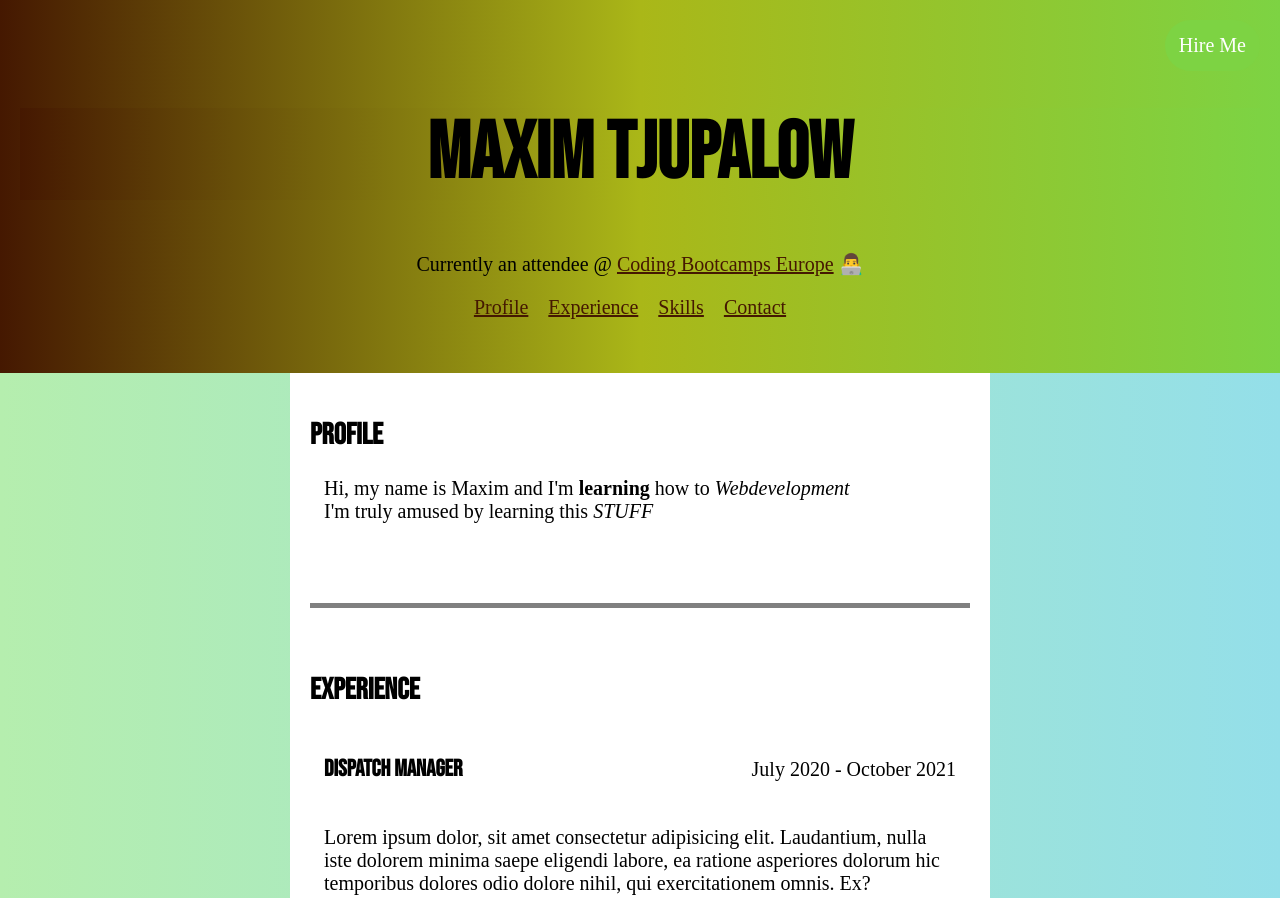
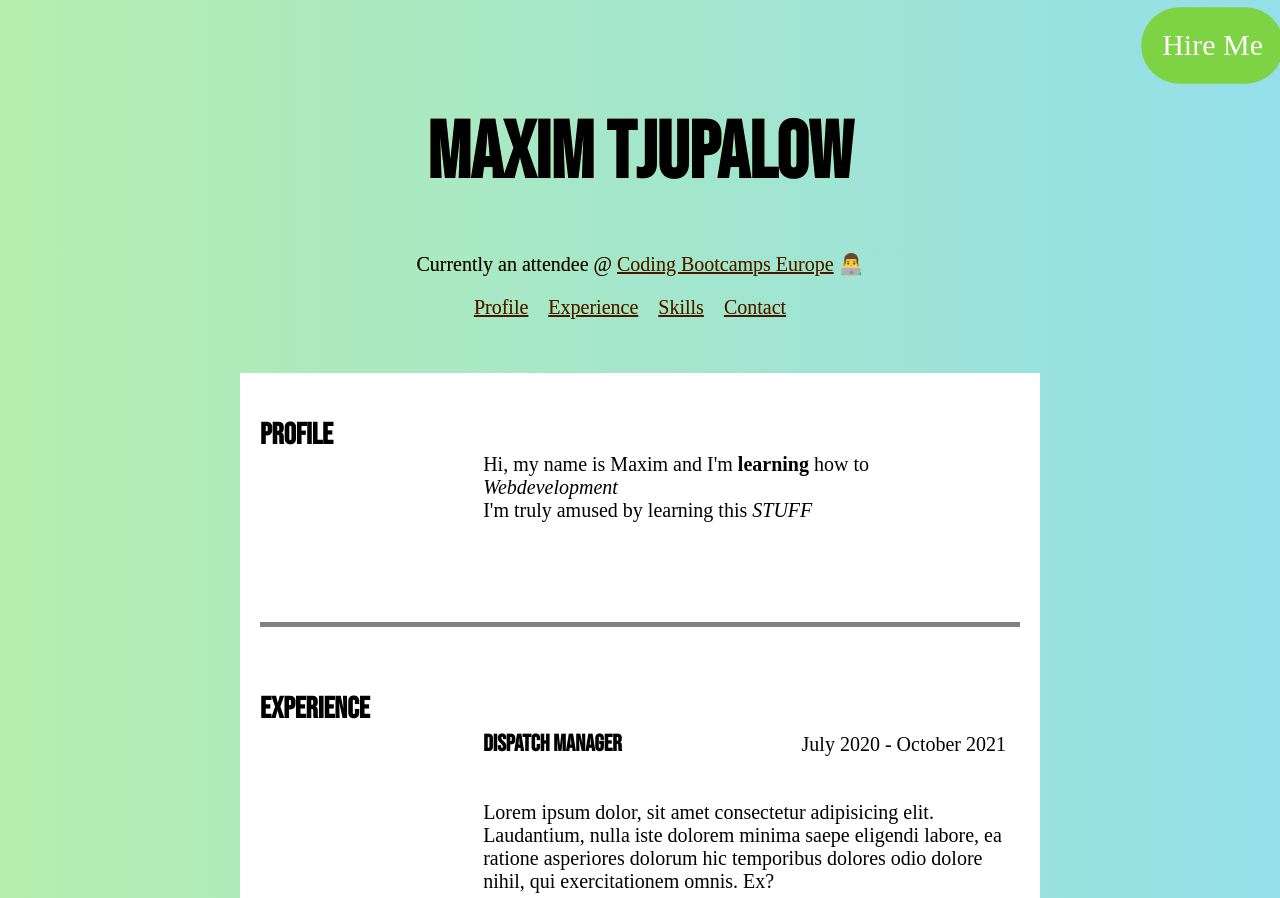
Before and after one commit to codingMaxim/CV, a plain HTML site: page index.html in a window 1280 px wide. Shown: the top 898 px of the page. Drawn offline with nearby package versions, Linux system fonts and the light colour scheme; a web font is replaced by a local one.

Commit message:
cleaned code, added grid

```diff
--- a/index.html
+++ b/index.html
@@ -18,9 +18,7 @@
 <body>
     <header id="header" class="site-header">
         <div class="heading-group">
-            <div class="transition-heading">
             <h1 class="main-heading">Maxim Tjupalow</h1>
-            </div>
             <p class="profession">Currently an attendee @ <a href="https://www.coding-bootcamps.eu/">Coding
                     Bootcamps
                     Europe</a>
@@ -35,17 +33,19 @@
         </nav>
         <aside class="hire-me">Hire Me</aside>
     </header>
+
     <main class="site-main">
-        <article id="profile">
+        <article class="main-article" id="profile">
             <h2 class="heading-offset">Profile</h2>
-            <p>
+            <p class="main-article-content">
                 Hi, my name is Maxim and I'm <strong>learning</strong> how to <em>Webdevelopment</em><br>
                 I'm truly amused by learning this <i>STUFF</i>
             </p>
         </article>
 
-        <article id="experience">
+        <article class="main-article" id="experience">
             <h2 class="heading-offset">Experience</h2>
+            <div class="main-article-content">
                 <section>
                     <header class="header-job">
                         <h3 class="header-exp">Dispatch Manager</h3>
@@ -53,7 +53,8 @@
                     </header>
                     <p>
                         Lorem ipsum dolor, sit amet consectetur adipisicing elit. Laudantium, nulla iste dolorem minima
-                    saepe eligendi labore, ea ratione asperiores dolorum hic temporibus dolores odio dolore nihil, qui
+                        saepe eligendi labore, ea ratione asperiores dolorum hic temporibus dolores odio dolore nihil,
+                        qui
                         exercitationem omnis. Ex?
                     </p>
                 </section>
@@ -64,15 +65,17 @@
                     </header>
                     <p>
                         Lorem, ipsum dolor sit amet consectetur adipisicing elit. Hic totam amet minima itaque sequi at
-                    quisquam maiores architecto dolores quod excepturi natus aspernatur enim qui, inventore veritatis
+                        quisquam maiores architecto dolores quod excepturi natus aspernatur enim qui, inventore
+                        veritatis
                         dicta sapiente distinctio.
                     </p>
                 </section>
+            </div>
         </article>
 
-        <article id="skills">
+        <article class="main-article" id="skills">
             <h2 class="heading-offset">Skills</h2>
-            <div class="skills">
+            <div class="skills main-article-content">
                 <section class="soft-skills">
                     <h3 class="heading-skills">Soft Skills</h3>
                     <ul class="list-skills">
@@ -93,9 +96,9 @@
             </div>
         </article>
 
-        <article id="contact">
+        <article class="main-article" id="contact">
             <h2 class="heading-offset">Contact</h2>
-            <ol>
+            <ol class="main-article-content">
                 <li>
                     <a href="mailto:tjupalow.maxim@gmail.com">Email</a>
                 </li>
--- a/style/style.css
+++ b/style/style.css
@@ -37,7 +37,7 @@ h5,
 h6 {
   font-family: "Bebas Neue", cursive;
 }
-
+/*
 .main-heading {
   position: relative;
   background: -webkit-linear-gradient(
@@ -47,11 +47,11 @@ h6 {
     var(--brown-gradient-color) 100%
   );
   background-clip: text;
-  -webkit-background-clip: revert;
+  -webkit-background-clip: transparent;
   z-index: 1;
 }
 
-.main-heading::before {
+ .main-heading::before {
   position: absolute;
   content: "";
   top: 0;
@@ -73,7 +73,7 @@ h6 {
 
 .main-heading:hover::before {
   opacity: 1;
-}
+} */
 
 .site-header {
   background: var(--green-gradient-color);
@@ -83,6 +83,8 @@ h6 {
     var(--yellow-gradient-color) 50%,
     var(--green-gradient-color) 100%
   );
+  background-clip: text;
+  -webkit-background-clip: transparent;
 }
 
 footer {
@@ -121,7 +123,15 @@ footer {
   background-color: var(--green-gradient-color);
   border-radius: 1.7rem;
   color: var(--white-gradient-color);
+  opacity: 1;
+  transition: transform ease-in-out 0.7s, opacity 0.5s ease-in-out;
 }
+
+.site-header:hover .hire-me,
+.site-header:focus-within .hire-me {
+  transform: scale(1.5);
+}
+
 .hire-me:hover {
   background-color: var(--white-gradient-color);
   color: var(--black-gradient-color);
@@ -208,10 +218,13 @@ a:hover {
   background-color: var(--white-gradient-color);
   color: var(--black-gradient-color);
 }
-
+/*------------------------from 786px width----------------*/
 @media screen and (min-width: 786px) {
   html {
     font-size: 18px;
+  }
+  .site-main {
+    max-width: 80ch;
   }
   .site-main > article + article {
     margin-top: 4rem;
@@ -232,8 +245,16 @@ a:hover {
     flex-direction: row;
     justify-content: space-around;
   }
+  .main-article {
+    display: grid;
+    grid-template-columns: 1fr 2.5fr;
+  }
+  .main-article-content {
+    padding-top: 2em;
+  }
 }
 
+/*------------------------from 992px width----------------*/
 @media screen and (min-width: 992px) {
   html {
     font-size: 20px;
```
Lines whose indentation alone changed are shown as unchanged.
